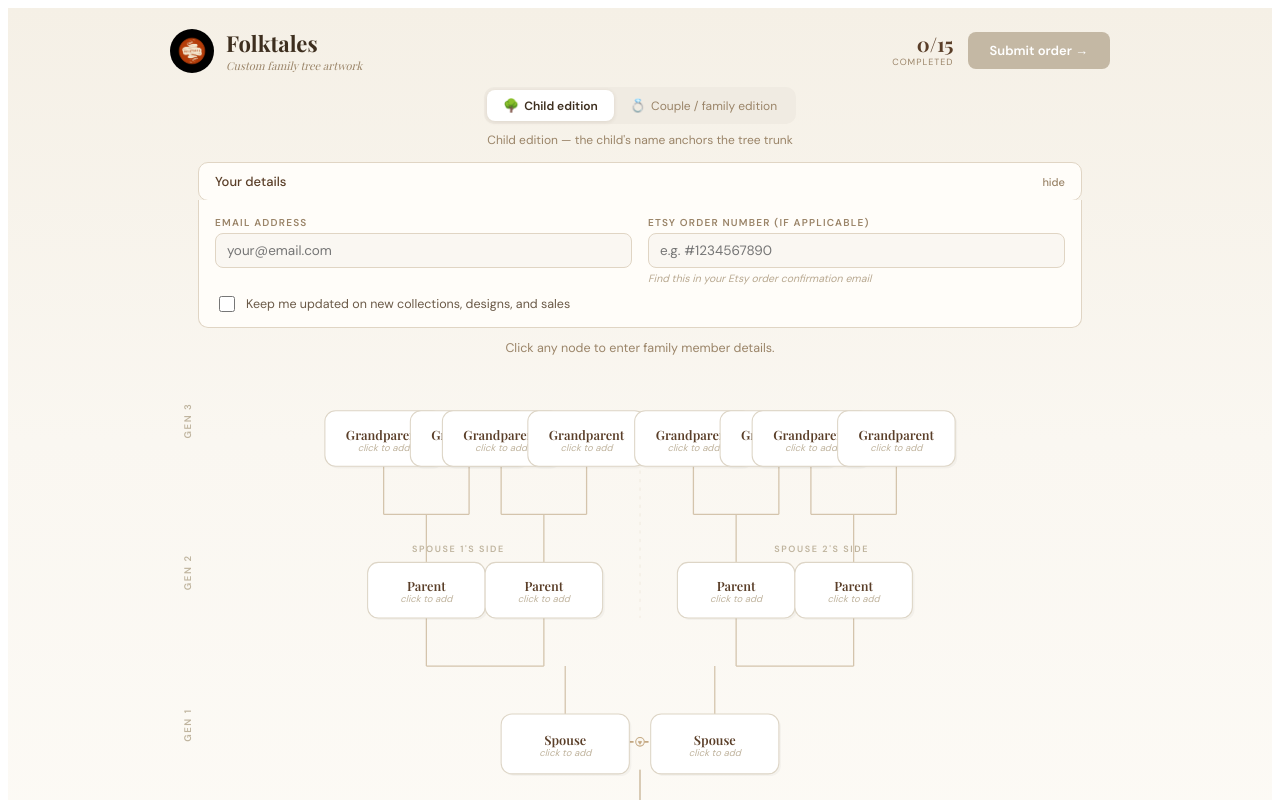
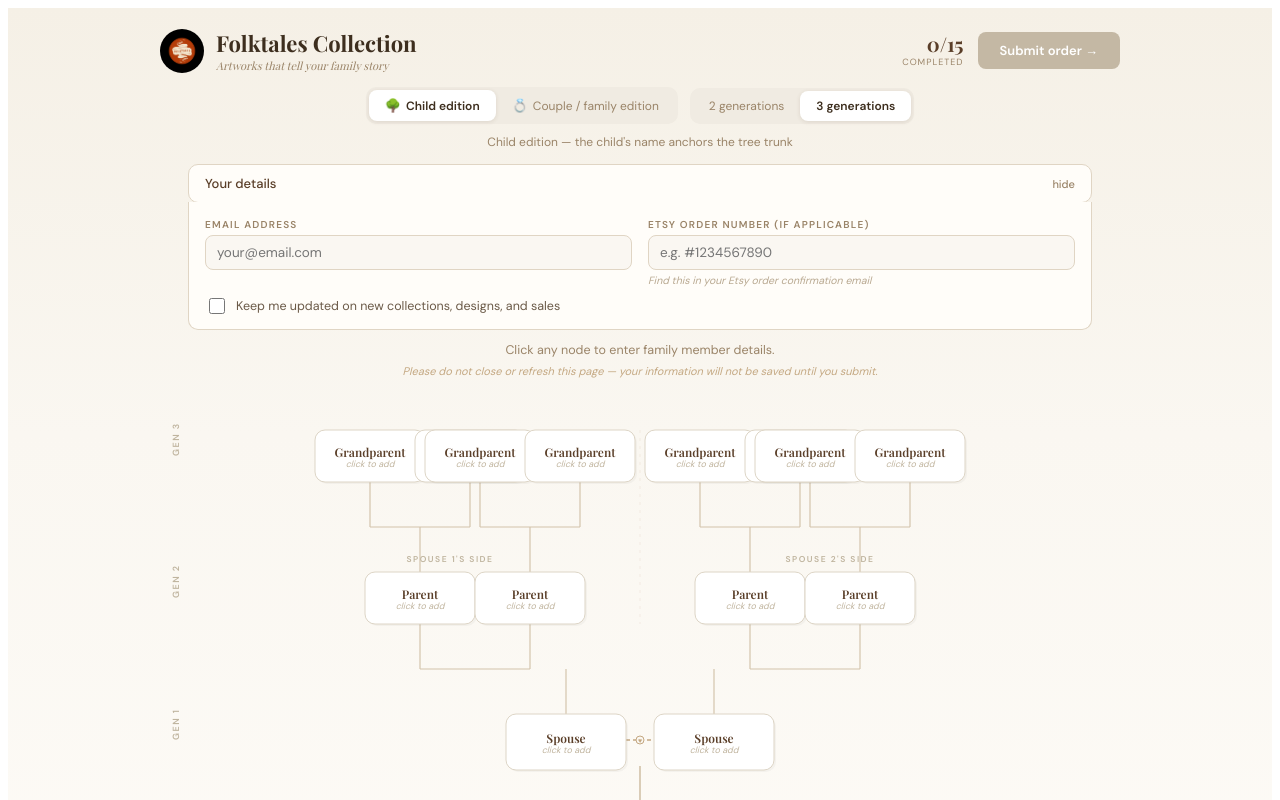
Before and after one commit to folktalescollection/folktales-form, a React (Vite) app: page / in a window 1280 px wide. Shown: the top 800 px of the page. Built offline with nearby package versions, Linux system fonts and the light colour scheme.

Commit message:
Add files via upload
update form with gen selector and branding

```diff
--- a/src/FolktalesTree.jsx
+++ b/src/FolktalesTree.jsx
@@ -2,7 +2,7 @@ import { useState, useEffect, useRef, useCallback } from "react";
 
 const ep = () => ({ name: "", dates: "", birthplace: "" });
 const emptyMarriage = () => ({ date: "", location: "", dedication: "" });
-const emptyCustomer = () => ({ email: "", orderNumber: "", notes: "", mailingList: false });
+const emptyCustomer = () => ({ email: "", orderNumber: "", mailingList: false });
 const has = (p) => !!(p.name || p.dates || p.birthplace);
 const done = (p) => !!p.name;
 const hasMar = (m) => !!(m.date || m.location || m.dedication);
@@ -21,14 +21,13 @@ const INIT = {
   children: [ep()],
 };
 
-const ANCESTOR_IDS = [
-  "spouse1", "spouse2",
-  "s1_father", "s1_mother", "s2_father", "s2_mother",
+const COUPLE_IDS = ["spouse1", "spouse2"];
+const PARENT_IDS = ["s1_father", "s1_mother", "s2_father", "s2_mother"];
+const GP_IDS = [
   "s1_gf_father", "s1_gf_mother", "s1_gm_father", "s1_gm_mother",
   "s2_gf_father", "s2_gf_mother", "s2_gm_father", "s2_gm_mother",
 ];
 
-/* ═══════════════ Input field helper ═══════════════ */
 function Field({ label, value, onChange, placeholder, type = "text", autoFocus = false }) {
   return (
     <div style={{ marginBottom: 10 }}>
@@ -40,7 +39,6 @@ function Field({ label, value, onChange, placeholder, type = "text", autoFocus =
   );
 }
 
-/* ═══════════════ Popup: Person fields ═══════════════ */
 function PersonPopup({ person, label, onSave, anchorRect, containerRect }) {
   const [draft, setDraft] = useState({ ...person });
   const popRef = useRef(null);
@@ -96,7 +94,6 @@ function PersonPopup({ person, label, onSave, anchorRect, containerRect }) {
   );
 }
 
-/* ═══════════════ Popup: Marriage fields ═══════════════ */
 function MarriagePopup({ marriage, onSave, anchorRect, containerRect }) {
   const [draft, setDraft] = useState({ ...marriage });
   const popRef = useRef(null);
@@ -143,7 +140,7 @@ function MarriagePopup({ marriage, onSave, anchorRect, containerRect }) {
       <div style={{ marginBottom: 0 }}>
         <label style={{ display: "block", fontSize: 10, fontWeight: 600, color: "#9a8468", letterSpacing: "1.2px", textTransform: "uppercase", marginBottom: 4 }}>Dedication or message</label>
         <textarea value={draft.dedication} onChange={e => setDraft(p => ({ ...p, dedication: e.target.value }))}
-          placeholder={"e.g. Two families, one love.\nOr a short poem, quote, Bible verse…"} rows={3}
+          placeholder={"e.g. Two families, one love.\nOr a short poem, quote, Bible verse\u2026"} rows={3}
           style={{ width: "100%", padding: "8px 11px", fontSize: 13, fontFamily: "'DM Sans',sans-serif", color: "#3d2e1e", border: "1px solid #e0d5c4", borderRadius: 8, background: "#faf7f2", outline: "none", boxSizing: "border-box", resize: "vertical", lineHeight: 1.5 }}
           onFocus={e => e.target.style.borderColor = "#b8a080"} onBlur={e => e.target.style.borderColor = "#e0d5c4"} />
       </div>
@@ -153,7 +150,6 @@ function MarriagePopup({ marriage, onSave, anchorRect, containerRect }) {
   );
 }
 
-/* ═══════════════ Tree Node ═══════════════ */
 function TreeNode({ id, label, person, onClick, x, y, w = 110, h = 52 }) {
   const completed = done(person);
   const nodeRef = useRef(null);
@@ -171,7 +167,7 @@ function TreeNode({ id, label, person, onClick, x, y, w = 110, h = 52 }) {
       <text x={x} y={completed ? y + h / 2 - 7 : y + h / 2 - 4} textAnchor="middle" dominantBaseline="central" fontSize={12} fontWeight="600" fill="#5a3e28" fontFamily="'Playfair Display',serif">{label}</text>
       {completed ? (
         <text x={x} y={y + h / 2 + 8} textAnchor="middle" dominantBaseline="central" fontSize={9.5} fill="#9a8468" fontFamily="'DM Sans',sans-serif">
-          {person.name.length > 16 ? person.name.slice(0, 15) + "…" : person.name}
+          {person.name.length > 16 ? person.name.slice(0, 15) + "\u2026" : person.name}
         </text>
       ) : (
         <text x={x} y={y + h / 2 + 8} textAnchor="middle" dominantBaseline="central" fontSize={9} fill="#c0b49e" fontFamily="'DM Sans',sans-serif" fontStyle="italic">click to add</text>
@@ -180,13 +176,12 @@ function TreeNode({ id, label, person, onClick, x, y, w = 110, h = 52 }) {
   );
 }
 
-/* ═══════════════ Marriage Node ═══════════════ */
 function MarriageNode({ marriage, onClick, x, y }) {
   const completed = doneMar(marriage);
   const nodeRef = useRef(null);
   const w = 170, h = 60, rx = 30;
-  const preview = completed ? marriage.date + (marriage.location ? ` · ${marriage.location}` : "") : null;
-  const trimmed = preview && preview.length > 26 ? preview.slice(0, 25) + "…" : preview;
+  const preview = completed ? marriage.date + (marriage.location ? ` \u00b7 ${marriage.location}` : "") : null;
+  const trimmed = preview && preview.length > 26 ? preview.slice(0, 25) + "\u2026" : preview;
 
   return (
     <g ref={nodeRef} style={{ cursor: "pointer" }} onClick={() => { onClick("marriage", nodeRef.current?.getBoundingClientRect()); }}>
@@ -212,7 +207,6 @@ function MarriageNode({ marriage, onClick, x, y }) {
   );
 }
 
-/* ═══════════════ Branch Lines ═══════════════ */
 function HBranch({ parentX, parentY, childXs, childY }) {
   const midY = parentY + (childY - parentY) * 0.5;
   const paths = [];
@@ -222,11 +216,10 @@ function HBranch({ parentX, parentY, childXs, childY }) {
   return <>{paths}</>;
 }
 
-/* ═══════════════ Edition Toggle ═══════════════ */
 function EditionToggle({ edition, onChange }) {
   const opts = [
-    { key: "child", label: "Child edition", icon: "🌳" },
-    { key: "couple", label: "Couple / family edition", icon: "💍" },
+    { key: "child", label: "Child edition", icon: "\ud83c\udf33" },
+    { key: "couple", label: "Couple / family edition", icon: "\ud83d\udc8d" },
   ];
   return (
     <div style={{ display: "inline-flex", background: "#f0ebe2", borderRadius: 10, padding: 3 }}>
@@ -250,20 +243,45 @@ function EditionToggle({ edition, onChange }) {
   );
 }
 
-/* ═══════════════ Customer Info Panel ═══════════════ */
+/* Generation selector — simple "how many generations" chooser */
+function GenSelector({ genCount, onChange }) {
+  const options = [
+    { value: 2, label: "2 generations", desc: "Couple + parents" },
+    { value: 3, label: "3 generations", desc: "Couple + parents + grandparents" },
+  ];
+  return (
+    <div style={{ display: "inline-flex", background: "#f0ebe2", borderRadius: 10, padding: 3 }}>
+      {options.map(o => {
+        const active = genCount === o.value;
+        return (
+          <button key={o.value} onClick={() => onChange(o.value)} style={{
+            padding: "7px 16px", borderRadius: 8, border: "none",
+            background: active ? "#fff" : "transparent",
+            boxShadow: active ? "0 1px 4px rgba(80,60,30,.12)" : "none",
+            color: active ? "#3d2e1e" : "#9a8468",
+            fontSize: 12, fontWeight: active ? 600 : 400,
+            fontFamily: "'DM Sans',sans-serif", cursor: "pointer",
+            transition: "all .2s",
+          }}>
+            {o.label}
+          </button>
+        );
+      })}
+    </div>
+  );
+}
+
 function CustomerInfoPanel({ customer, onChange }) {
   const [expanded, setExpanded] = useState(true);
   return (
-    <div style={{
-      maxWidth: 940, margin: "0 auto", padding: "0 28px",
-    }}>
+    <div style={{ maxWidth: 940, margin: "0 auto", padding: "0 28px" }}>
       <button onClick={() => setExpanded(!expanded)} style={{
         display: "flex", alignItems: "center", justifyContent: "space-between",
         width: "100%", padding: "10px 16px", borderRadius: 10,
         border: "1px solid #e0d5c4", background: "#fffdf9", cursor: "pointer",
         fontFamily: "'DM Sans',sans-serif", fontSize: 13, color: "#5a3e28", fontWeight: 500,
       }}>
-        <span>Your details {customer.email ? `— ${customer.email}` : ""}</span>
+        <span>Your details {customer.email ? `\u2014 ${customer.email}` : ""}</span>
         <span style={{ fontSize: 11, color: "#9a8468" }}>{expanded ? "hide" : "show"}</span>
       </button>
       {expanded && (
@@ -290,13 +308,24 @@ function CustomerInfoPanel({ customer, onChange }) {
   );
 }
 
-/* ═══════════════ MAIN APP ═══════════════ */
 export default function FolktalesTree() {
   const [data, setData] = useState(INIT);
   const [edition, setEdition] = useState("child");
+  const [genCount, setGenCount] = useState(3);
   const [editing, setEditing] = useState(null);
   const containerRef = useRef(null);
   const isCouple = edition === "couple";
+  const showGP = genCount === 3;
+
+  // Warn before leaving page
+  useEffect(() => {
+    const handler = (e) => {
+      e.preventDefault();
+      e.returnValue = "";
+    };
+    window.addEventListener("beforeunload", handler);
+    return () => window.removeEventListener("beforeunload", handler);
+  }, []);
 
   const handleNodeClick = useCallback((id, rect) => { setEditing({ id, rect }); }, []);
 
@@ -330,19 +359,23 @@ export default function FolktalesTree() {
     return map[id] || id;
   };
 
-  const totalNodes = ANCESTOR_IDS.length + data.children.length + (isCouple ? 1 : 0);
-  const completedNodes = ANCESTOR_IDS.filter(id => done(data[id])).length
+  const activeAncestorIds = [...COUPLE_IDS, ...PARENT_IDS, ...(showGP ? GP_IDS : [])];
+  const totalNodes = activeAncestorIds.length + data.children.length + (isCouple ? 1 : 0);
+  const completedNodes = activeAncestorIds.filter(id => done(data[id])).length
     + data.children.filter(c => done(c)).length
     + (isCouple && doneMar(data.marriage) ? 1 : 0);
 
-  const svgW = 880;
+  // SVG Layout — wider spacing to prevent GP overlap
+  const svgW = 960;
   const nodeW = 110, nodeH = 52;
   const genGap = 90;
   const centerX = svgW / 2;
-  const coupleSpread = 70, parentSpread = 170, gpSpread = 80;
+  const coupleSpread = 74;
+  const parentSpread = 190;
+  const gpSpread = 100;
 
   const gpY = 40;
-  const pY = gpY + genGap + nodeH;
+  const pY = showGP ? gpY + genGap + nodeH : 40;
   const cplY = pY + genGap + nodeH;
   const marriageY = cplY + nodeH + 36;
   const chY = isCouple ? marriageY + 60 + 36 : cplY + genGap + nodeH;
@@ -364,13 +397,13 @@ export default function FolktalesTree() {
     <div style={{ minHeight: "100vh", background: "linear-gradient(180deg, #f5f0e6 0%, #faf7f1 40%, #fefcf8 100%)", fontFamily: "'DM Sans',sans-serif" }}>
       <link href="https://fonts.googleapis.com/css2?family=Playfair+Display:wght@400;600;700&family=DM+Sans:wght@400;500;600;700&display=swap" rel="stylesheet" />
 
-      {/* ── Header ── */}
-      <div style={{ maxWidth: 940, margin: "0 auto", padding: "20px 28px 0", display: "flex", alignItems: "center", justifyContent: "space-between" }}>
+      {/* Header */}
+      <div style={{ maxWidth: 960, margin: "0 auto", padding: "20px 28px 0", display: "flex", alignItems: "center", justifyContent: "space-between" }}>
         <div style={{ display: "flex", alignItems: "center", gap: 12 }}>
-          <img src="/Logo-HighRes.png" alt="Folktales" style={{ width: 44, height: 44, borderRadius: "50%", objectFit: "cover" }} />
+          <img src="/Logo-HighRes.png" alt="Folktales Collection" style={{ width: 44, height: 44, borderRadius: "50%", objectFit: "cover" }} />
           <div>
-            <h1 style={{ fontFamily: "'Playfair Display',serif", fontSize: 22, fontWeight: 700, color: "#3d2e1e", margin: 0 }}>Folktales</h1>
-            <p style={{ fontSize: 11, color: "#9a8468", margin: 0, fontStyle: "italic", fontFamily: "'Playfair Display',serif" }}>Custom family tree artwork</p>
+            <h1 style={{ fontFamily: "'Playfair Display',serif", fontSize: 22, fontWeight: 700, color: "#3d2e1e", margin: 0 }}>Folktales Collection</h1>
+            <p style={{ fontSize: 11, color: "#9a8468", margin: 0, fontStyle: "italic", fontFamily: "'Playfair Display',serif" }}>Artworks that tell your family story</p>
           </div>
         </div>
         <div style={{ display: "flex", alignItems: "center", gap: 14 }}>
@@ -378,52 +411,64 @@ export default function FolktalesTree() {
             <div style={{ fontSize: 20, fontWeight: 700, color: "#5a3e28", fontFamily: "'Playfair Display',serif", lineHeight: 1 }}>{completedNodes}/{totalNodes}</div>
             <div style={{ fontSize: 9, color: "#9a8468", letterSpacing: "1px", textTransform: "uppercase", marginTop: 2 }}>completed</div>
           </div>
-          <button onClick={() => alert("Submitting to NocoDB via Cloudflare proxy…")} disabled={completedNodes < 2}
+          <button onClick={() => alert("Submitting to NocoDB via Cloudflare proxy\u2026")} disabled={completedNodes < 2}
             style={{ padding: "10px 22px", borderRadius: 8, border: "none", background: completedNodes >= 2 ? "#6b4c3b" : "#c4b8a4", color: "#fff", fontSize: 13, fontWeight: 600, fontFamily: "'DM Sans',sans-serif", cursor: completedNodes >= 2 ? "pointer" : "not-allowed", transition: "background .2s" }}>
-            Submit order →
+            Submit order {"\u2192"}
           </button>
         </div>
       </div>
 
-      {/* ── Edition toggle ── */}
-      <div style={{ maxWidth: 940, margin: "0 auto", padding: "14px 28px 0", display: "flex", flexDirection: "column", alignItems: "center", gap: 8 }}>
+      {/* Toggles row */}
+      <div style={{ maxWidth: 960, margin: "0 auto", padding: "14px 28px 0", display: "flex", flexDirection: "column", alignItems: "center", gap: 10 }}>
+        <div style={{ display: "flex", gap: 12, alignItems: "center", flexWrap: "wrap", justifyContent: "center" }}>
           <EditionToggle edition={edition} onChange={setEdition} />
+          <GenSelector genCount={genCount} onChange={setGenCount} />
+        </div>
         <p style={{ fontSize: 12, color: "#9a8468", margin: 0, textAlign: "center" }}>
           {isCouple
-            ? "Couple / family edition — celebrate the union with marriage details at the heart of your tree"
-            : "Child edition — the child's name anchors the tree trunk"}
+            ? "Couple / family edition \u2014 celebrate the union with marriage details at the heart of your tree"
+            : "Child edition \u2014 the child's name anchors the tree trunk"}
         </p>
       </div>
 
-      {/* ── Customer Info ── */}
-      <div style={{ maxWidth: 940, margin: "0 auto", padding: "14px 0 0" }}>
+      {/* Customer Info */}
+      <div style={{ maxWidth: 960, margin: "0 auto", padding: "14px 0 0" }}>
         <CustomerInfoPanel customer={data.customer} onChange={c => setData(p => ({ ...p, customer: c }))} />
       </div>
 
-      {/* ── Instruction ── */}
-      <div style={{ maxWidth: 940, margin: "0 auto", padding: "12px 28px 0" }}>
-        <p style={{ fontSize: 12.5, color: "#9a8468", margin: 0, textAlign: "center" }}>
+      {/* Instructions + exit warning */}
+      <div style={{ maxWidth: 960, margin: "0 auto", padding: "12px 28px 0", textAlign: "center" }}>
+        <p style={{ fontSize: 12.5, color: "#9a8468", margin: "0 0 6px" }}>
           Click any node to enter family member details.
+        </p>
+        <p style={{ fontSize: 11, color: "#c4a882", margin: 0, fontStyle: "italic" }}>
+          Please do not close or refresh this page {"\u2014"} your information will not be saved until you submit.
         </p>
       </div>
 
-      {/* ── Tree ── */}
-      <div ref={containerRef} style={{ maxWidth: 940, margin: "12px auto 0", padding: "0 10px 20px", position: "relative" }}>
+      {/* Tree */}
+      <div ref={containerRef} style={{ maxWidth: 960, margin: "12px auto 0", padding: "0 10px 20px", position: "relative" }}>
         <svg viewBox={`0 0 ${svgW} ${svgH}`} width="100%" style={{ display: "block" }}>
-          <text x={16} y={gpY + nodeH / 2} textAnchor="start" dominantBaseline="central" fontSize={9} fill="#bfb49e" fontFamily="'DM Sans',sans-serif" fontWeight="600" letterSpacing="1.5" transform={`rotate(-90 16 ${gpY + nodeH / 2})`}>GEN 3</text>
+          {showGP && <text x={16} y={gpY + nodeH / 2} textAnchor="start" dominantBaseline="central" fontSize={9} fill="#bfb49e" fontFamily="'DM Sans',sans-serif" fontWeight="600" letterSpacing="1.5" transform={`rotate(-90 16 ${gpY + nodeH / 2})`}>GEN 3</text>}
           <text x={16} y={pY + nodeH / 2} textAnchor="start" dominantBaseline="central" fontSize={9} fill="#bfb49e" fontFamily="'DM Sans',sans-serif" fontWeight="600" letterSpacing="1.5" transform={`rotate(-90 16 ${pY + nodeH / 2})`}>GEN 2</text>
           <text x={16} y={cplY + nodeH / 2} textAnchor="start" dominantBaseline="central" fontSize={9} fill="#bfb49e" fontFamily="'DM Sans',sans-serif" fontWeight="600" letterSpacing="1.5" transform={`rotate(-90 16 ${cplY + nodeH / 2})`}>GEN 1</text>
 
+          {/* GP branches (only if 3gen) */}
+          {showGP && <>
             <HBranch parentX={s1fX} parentY={pY} childXs={[s1gf_fX, s1gf_mX]} childY={gpY + nodeH} />
             <HBranch parentX={s1mX} parentY={pY} childXs={[s1gm_fX, s1gm_mX]} childY={gpY + nodeH} />
             <HBranch parentX={s2fX} parentY={pY} childXs={[s2gf_fX, s2gf_mX]} childY={gpY + nodeH} />
             <HBranch parentX={s2mX} parentY={pY} childXs={[s2gm_fX, s2gm_mX]} childY={gpY + nodeH} />
+          </>}
+
+          {/* Parent branches */}
           <HBranch parentX={sp1X} parentY={cplY} childXs={[s1fX, s1mX]} childY={pY + nodeH} />
           <HBranch parentX={sp2X} parentY={cplY} childXs={[s2fX, s2mX]} childY={pY + nodeH} />
 
+          {/* Couple connector */}
           <line x1={sp1X + 60} y1={cplY + nodeH / 2} x2={sp2X - 60} y2={cplY + nodeH / 2} stroke="#c4a882" strokeWidth="1.5" strokeDasharray="4 3" />
           <circle cx={centerX} cy={cplY + nodeH / 2} r={4} fill="#faf7f1" stroke="#c4a882" strokeWidth="1" />
-          <text x={centerX} y={cplY + nodeH / 2 + 0.5} textAnchor="middle" dominantBaseline="central" fontSize={7} fill="#c4a882">{"♥"}</text>
+          <text x={centerX} y={cplY + nodeH / 2 + 0.5} textAnchor="middle" dominantBaseline="central" fontSize={7} fill="#c4a882">{"\u2665"}</text>
 
           {isCouple && (
             <>
@@ -439,14 +484,17 @@ export default function FolktalesTree() {
             <line x1={centerX} y1={cplY + nodeH} x2={centerX} y2={cplY + nodeH + (chY - cplY - nodeH) * 0.5} stroke="#d4c4ac" strokeWidth="1.2" />
           )}
 
+          {/* Side labels */}
           <text x={centerX - parentSpread} y={pY - 10} textAnchor="middle" fontSize={8.5} fill="#bfb49e" fontFamily="'DM Sans',sans-serif" fontWeight="600" letterSpacing="1.5">
             {data.spouse1.name ? data.spouse1.name.split(" ")[0].toUpperCase() + "'S SIDE" : "SPOUSE 1'S SIDE"}
           </text>
           <text x={centerX + parentSpread} y={pY - 10} textAnchor="middle" fontSize={8.5} fill="#bfb49e" fontFamily="'DM Sans',sans-serif" fontWeight="600" letterSpacing="1.5">
             {data.spouse2.name ? data.spouse2.name.split(" ")[0].toUpperCase() + "'S SIDE" : "SPOUSE 2'S SIDE"}
           </text>
-          <line x1={centerX} y1={gpY} x2={centerX} y2={pY + nodeH} stroke="#e8dfd0" strokeWidth="0.5" strokeDasharray="3 5" />
+          <line x1={centerX} y1={showGP ? gpY : pY} x2={centerX} y2={pY + nodeH} stroke="#e8dfd0" strokeWidth="0.5" strokeDasharray="3 5" />
 
+          {/* GP nodes (only if 3gen) */}
+          {showGP && <>
             <TreeNode id="s1_gf_father" label="Grandparent" person={data.s1_gf_father} onClick={handleNodeClick} x={s1gf_fX} y={gpY} />
             <TreeNode id="s1_gf_mother" label="Grandparent" person={data.s1_gf_mother} onClick={handleNodeClick} x={s1gf_mX} y={gpY} />
             <TreeNode id="s1_gm_father" label="Grandparent" person={data.s1_gm_father} onClick={handleNodeClick} x={s1gm_fX} y={gpY} />
@@ -455,12 +503,15 @@ export default function FolktalesTree() {
             <TreeNode id="s2_gf_mother" label="Grandparent" person={data.s2_gf_mother} onClick={handleNodeClick} x={s2gf_mX} y={gpY} />
             <TreeNode id="s2_gm_father" label="Grandparent" person={data.s2_gm_father} onClick={handleNodeClick} x={s2gm_fX} y={gpY} />
             <TreeNode id="s2_gm_mother" label="Grandparent" person={data.s2_gm_mother} onClick={handleNodeClick} x={s2gm_mX} y={gpY} />
+          </>}
 
+          {/* Parents */}
           <TreeNode id="s1_father" label="Parent" person={data.s1_father} onClick={handleNodeClick} x={s1fX} y={pY} />
           <TreeNode id="s1_mother" label="Parent" person={data.s1_mother} onClick={handleNodeClick} x={s1mX} y={pY} />
           <TreeNode id="s2_father" label="Parent" person={data.s2_father} onClick={handleNodeClick} x={s2fX} y={pY} />
           <TreeNode id="s2_mother" label="Parent" person={data.s2_mother} onClick={handleNodeClick} x={s2mX} y={pY} />
 
+          {/* Couple */}
           <TreeNode id="spouse1" label="Spouse" person={data.spouse1} onClick={handleNodeClick} x={sp1X} y={cplY} w={120} h={56} />
           <TreeNode id="spouse2" label="Spouse" person={data.spouse2} onClick={handleNodeClick} x={sp2X} y={cplY} w={120} h={56} />
 
@@ -472,14 +523,16 @@ export default function FolktalesTree() {
           {chCount > 0 && <text x={centerX} y={chY + nodeH + 20} textAnchor="middle" fontSize={8.5} fill="#bfb49e" fontFamily="'DM Sans',sans-serif" fontWeight="600" letterSpacing="1.5">CHILDREN</text>}
         </svg>
 
+        {/* Add/remove children */}
         <div style={{ display: "flex", justifyContent: "center", gap: 8, marginTop: 4 }}>
           <button onClick={removeChild} disabled={data.children.length <= 0}
-            style={{ width: 28, height: 28, borderRadius: "50%", border: "1px solid #ddd5c6", background: "#fff", fontSize: 16, color: "#9a8468", cursor: data.children.length <= 0 ? "not-allowed" : "pointer", opacity: data.children.length <= 0 ? 0.3 : 1, display: "flex", alignItems: "center", justifyContent: "center" }}>{"−"}</button>
+            style={{ width: 28, height: 28, borderRadius: "50%", border: "1px solid #ddd5c6", background: "#fff", fontSize: 16, color: "#9a8468", cursor: data.children.length <= 0 ? "not-allowed" : "pointer", opacity: data.children.length <= 0 ? 0.3 : 1, display: "flex", alignItems: "center", justifyContent: "center" }}>{"\u2212"}</button>
           <span style={{ fontSize: 11, color: "#9a8468", alignSelf: "center" }}>{chCount} child{chCount !== 1 ? "ren" : ""}</span>
           <button onClick={addChild} disabled={data.children.length >= 10}
             style={{ width: 28, height: 28, borderRadius: "50%", border: "1px solid #c4a882", background: "rgba(196,168,130,.08)", fontSize: 16, color: "#6b4c3b", cursor: data.children.length >= 10 ? "not-allowed" : "pointer", opacity: data.children.length >= 10 ? 0.3 : 1, display: "flex", alignItems: "center", justifyContent: "center" }}>+</button>
         </div>
 
+        {/* Popups */}
         {editing && editing.id === "marriage" && (
           <MarriagePopup marriage={data.marriage} anchorRect={editing.rect} containerRect={containerRef.current?.getBoundingClientRect()} onSave={handleSaveMarriage} />
         )}
@@ -488,7 +541,8 @@ export default function FolktalesTree() {
         )}
       </div>
 
-      <div style={{ maxWidth: 940, margin: "0 auto", padding: "0 28px 32px", display: "flex", justifyContent: "center" }}>
+      {/* Progress bar */}
+      <div style={{ maxWidth: 960, margin: "0 auto", padding: "0 28px 32px", display: "flex", justifyContent: "center" }}>
         <div style={{ display: "flex", alignItems: "center", gap: 6, padding: "8px 16px", background: "#fff", borderRadius: 10, border: "1px solid #e8e2da" }}>
           <div style={{ width: 120, height: 4, background: "#ece4d6", borderRadius: 2, overflow: "hidden" }}>
             <div style={{ width: `${totalNodes > 0 ? (completedNodes / totalNodes) * 100 : 0}%`, height: "100%", background: "linear-gradient(90deg,#6b4c3b,#c4a882)", borderRadius: 2, transition: "width .4s ease" }} />
```
Lines whose indentation alone changed are shown as unchanged.
